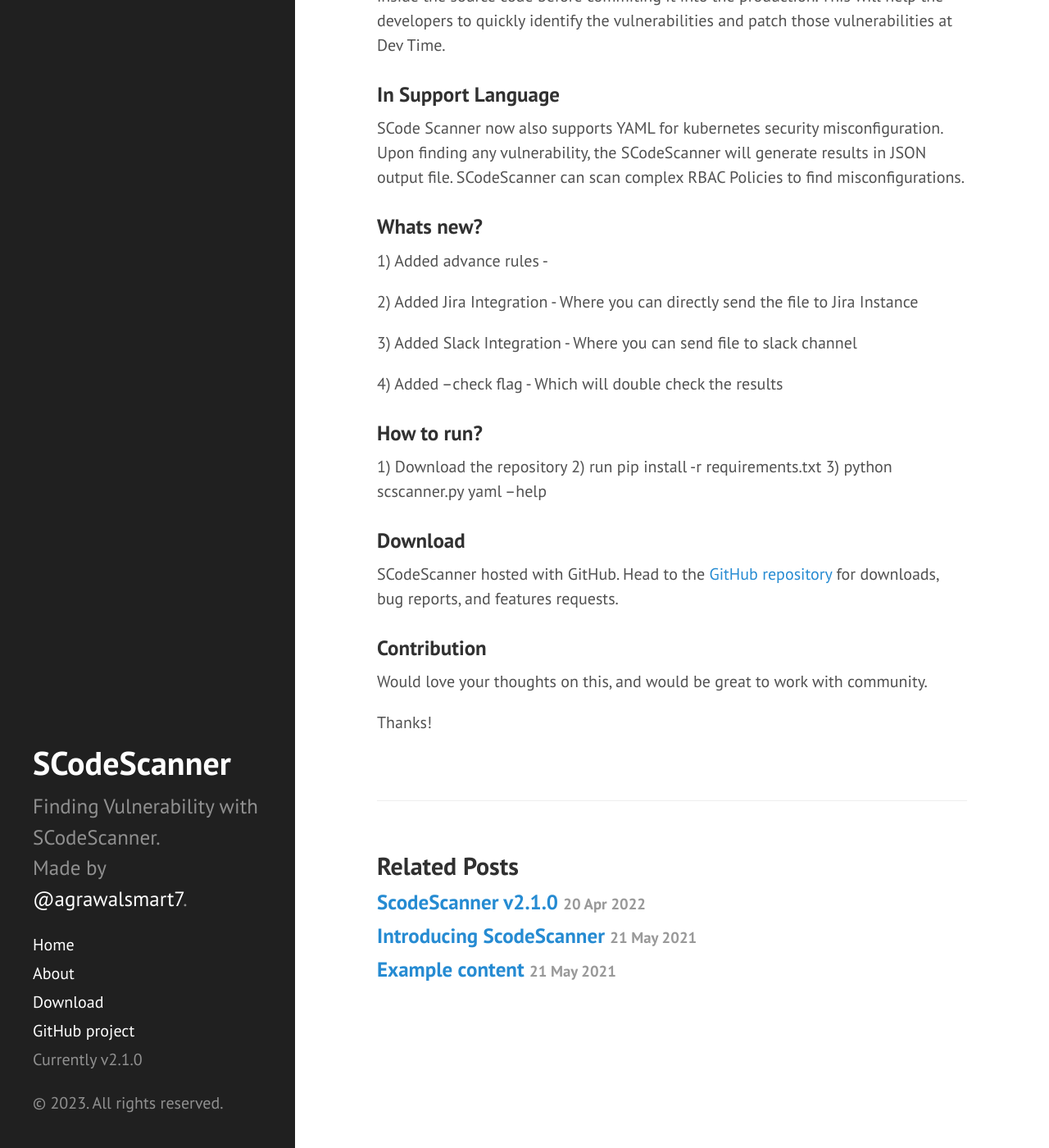
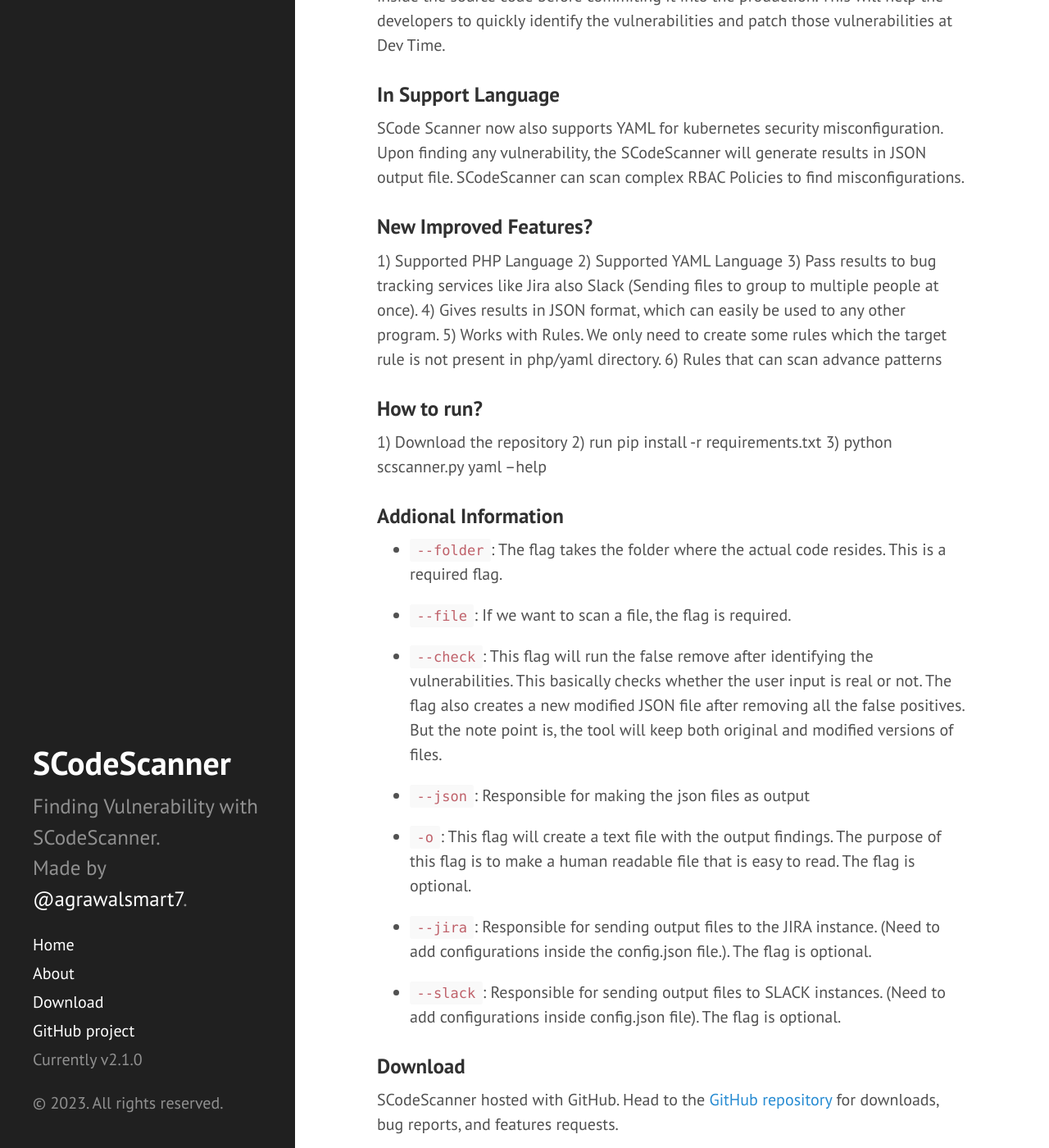
Before and after one commit to agrawalsmart7/scode_scanner_Web, a Jekyll site: the page built from _posts/2022-10-1-New-update-SCodeScanner-Release.md, in a window 1280 px wide and 1400 px high, scrolled down 230 px. Shown: the whole window at 82% size. Built offline with Jekyll 4.4.1, drawn with Linux system fonts in a browser that asks for light colours; Markdown is read by kramdown in place of the engine named in the settings.

Commit message:
Update 2022-10-1-New-update-SCodeScanner-Release.md

```diff
--- a/_posts/2022-10-1-New-update-SCodeScanner-Release.md
+++ b/_posts/2022-10-1-New-update-SCodeScanner-Release.md
@@ -9,21 +9,38 @@ ScodeScanner is an automated tool, created in purpose of finding the vulnerabili
 
 SCode Scanner now also supports YAML for kubernetes security misconfiguration. Upon finding any vulnerability, the SCodeScanner will generate results in JSON output file. SCodeScanner can scan complex RBAC Policies to find misconfigurations.
 
-### Whats new?
+### New Improved Features?
 
-1) Added advance rules -
+1) Supported PHP Language
+2) Supported YAML Language
+3) Pass results to bug tracking services like Jira also Slack (Sending files to group to multiple people at once).
+4) Gives results in JSON format, which can easily be used to any other program.
+5) Works with Rules. We only need to create some rules which the target rule is not present in php/yaml directory.
+6) Rules that can scan advance patterns
 
-2) Added Jira Integration - Where you can directly send the file to Jira Instance
-
-3) Added Slack Integration - Where you can send file to slack channel
-
-4) Added --check flag - Which will double check the results
 
 ### How to run?
 
 1) Download the repository
 2) run pip install -r requirements.txt
 3) python scscanner.py yaml --help
+
+### Addional Information
+
+* `--folder`: The flag takes the folder where the actual code resides. This is a required flag.
+
+* `--file`: If we want to scan a file, the flag is required.
+
+* `--check`:  This flag will run the false remove after identifying the vulnerabilities. This basically checks whether the user input is real or not. The flag also creates a new modified JSON file after removing all the false positives. But the note point is, the tool will keep both original and modified versions of files.
+
+* `--json`: Responsible for making the json files as output
+
+* `-o`:  This flag will create a text file with the output findings. The purpose of this flag is to make a human readable file that is easy to read. The flag is optional.
+
+* `--jira`: Responsible for sending output files to the JIRA instance. (Need to add configurations inside the config.json file.). The flag is optional.
+
+* `--slack`:  Responsible for sending output files to SLACK instances. (Need to add configurations inside config.json file). The flag is optional.
+
 
 ### Download
 
```
